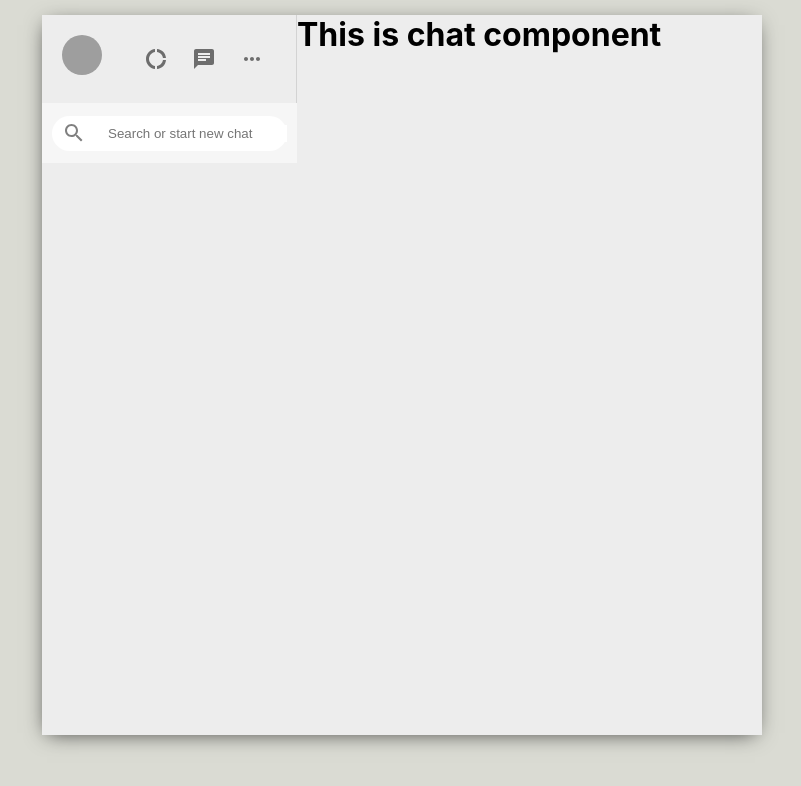
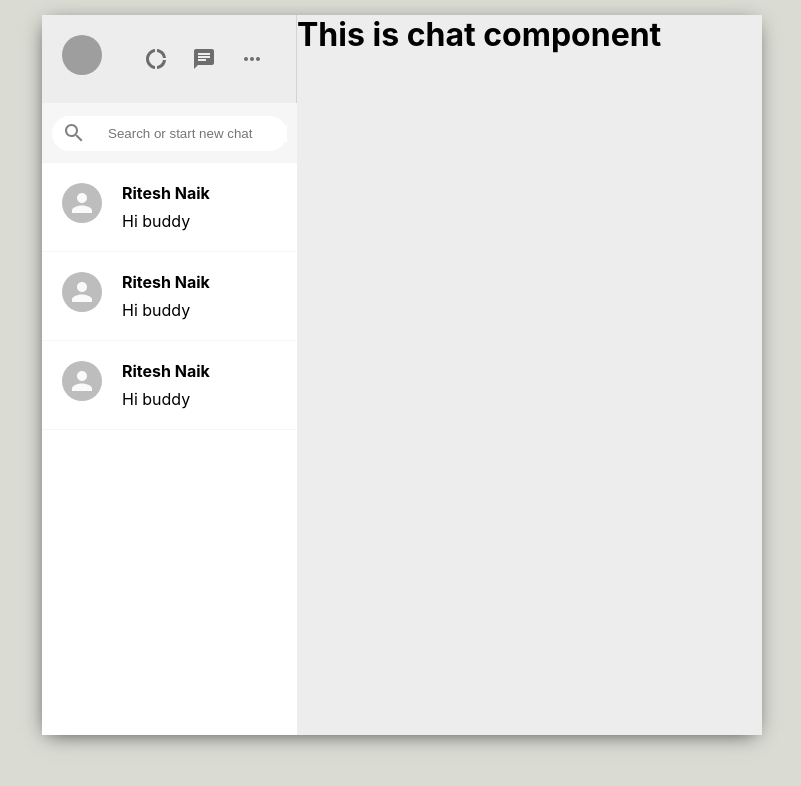
Before and after one commit to riteshtnk11/whatsapp-clone-mern, a React (Create React App) app in the folder whatsapp-mern/: page / in a window 1280 px wide. Shown: the top 786 px of the page, without its empty margins (238-1039 px from the left). Built offline with nearby package versions, Linux system fonts and the light colour scheme; grey boxes are pictures that could not be loaded.

Commit message:
[UI] Design for sidebar chat

```diff
--- a/whatsapp-mern/src/Sidebar.css
+++ b/whatsapp-mern/src/Sidebar.css
@@ -52,3 +52,9 @@
   outline-width: 0;
   margin-left: 10px;
 }
+
+.sidebar__chats {
+    flex: 1;
+    background-color: white;
+    overflow: scroll;
+}
--- a/whatsapp-mern/src/Sidebar.js
+++ b/whatsapp-mern/src/Sidebar.js
@@ -5,6 +5,7 @@ import ChatIcon from "@material-ui/icons/Chat";
 import MoreHorizIcon from "@material-ui/icons/MoreHoriz";
 import { Avatar, IconButton } from "@material-ui/core";
 import { SearchOutlined } from "@material-ui/icons";
+import SidebarChat from "./SidebarChat";
 
 function Sidebar() {
   return (
@@ -37,6 +38,14 @@ function Sidebar() {
           <input placeholder="Search or start new chat" type="text" />
         </div>
       </div>
+      {/*Sidebar Latest chat section */}
+      <div className="sidebar__chats">
+          <SidebarChat />
+          <SidebarChat />
+          <SidebarChat />
+
+
+      </div>
     </div>
   );
 }
--- /dev/null
+++ b/whatsapp-mern/src/SidebarChat.css
@@ -0,0 +1,19 @@
+.sidebarChat {
+    display: flex;
+    padding: 20px;
+    cursor: pointer;
+    border-bottom: 1px solid #f6f6f6;
+}
+
+.sidebarChat:hover {
+    background-color: #ebebeb ;
+}
+
+.sidebarChat__info > h3 {
+    font-size: 16px;
+    margin-bottom: 8px;
+}
+
+.sidebarChat__info {
+    margin-left:20px;
+}
--- /dev/null
+++ b/whatsapp-mern/src/SidebarChat.js
@@ -0,0 +1,20 @@
+import { Avatar } from "@material-ui/core";
+import React from 'react';
+import './SidebarChat.css';
+
+
+function SidebarChat() {
+    return (
+        <div className="sidebarChat">
+            <Avatar />
+            <div className="sidebarChat__info">
+                <h3>Ritesh Naik</h3>
+                <p>Hi buddy </p>
+
+            </div>
+        </div>
+    )
+};
+
+
+export default SidebarChat
```
